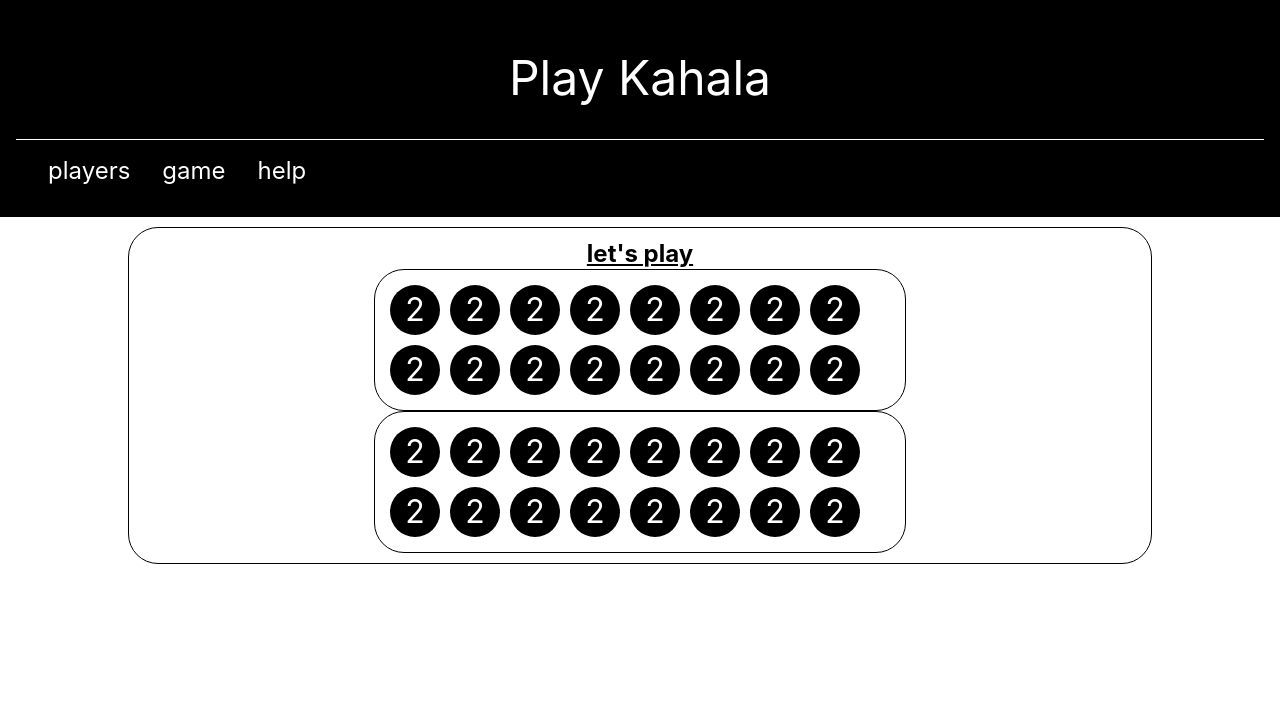
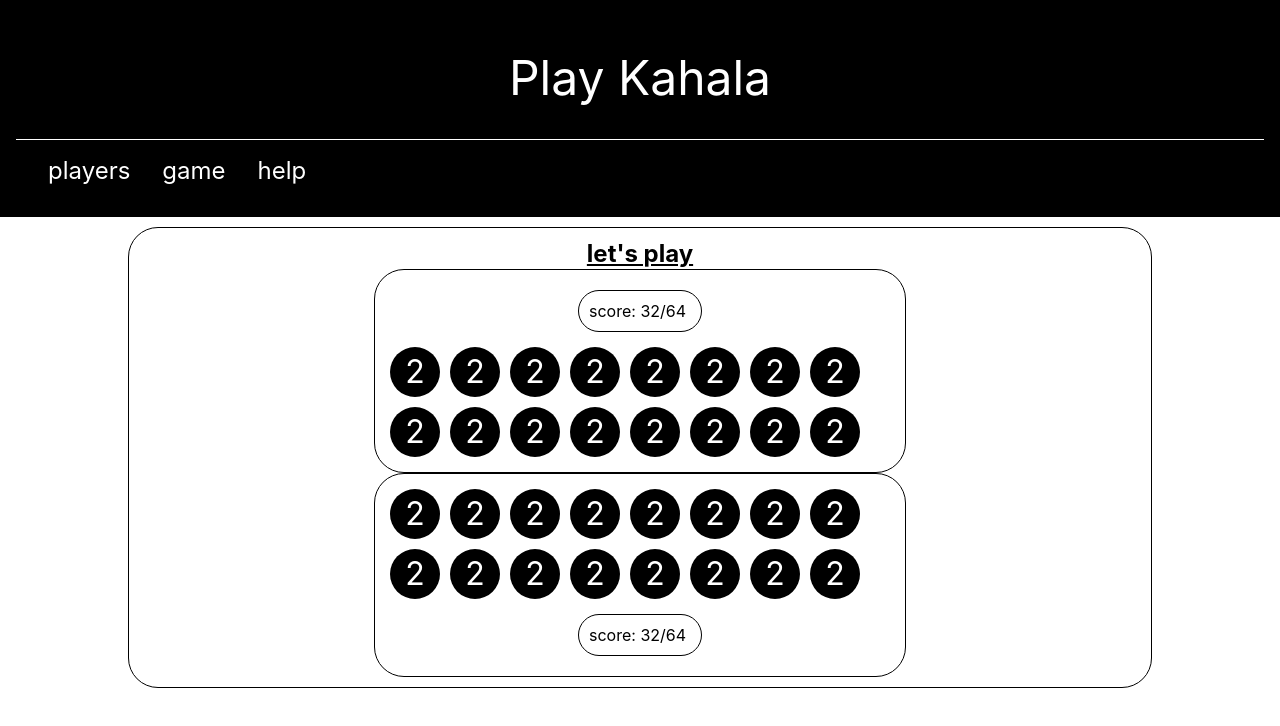
Before and after one commit to tike/kahala, an Angular app: page /game in a window 1280 px wide. Shown: the top 726 px of the page. Built offline with nearby package versions, Linux system fonts and the light colour scheme; what angular-in-memory-web-api would draw is missing.

Commit message:
add playerscores

```diff
--- a/src/app/game/game.component.html
+++ b/src/app/game/game.component.html
@@ -3,6 +3,7 @@
     <h1>let's play</h1>
     <div class="board">
       <div class="halfboard box">
+        <app-playerboard  player="0"></app-playerboard>
         <div>
           <app-field *ngFor="let field of getOuterRow(0)" player="0" [field]="field"  [inverted]="true"></app-field>
         </div>
@@ -19,6 +20,7 @@
         <div>
           <app-field *ngFor="let field of getOuterRow(1)" player="1" [field]="field" [inverted]="true"></app-field>
         </div>
+        <app-playerboard player="1"></app-playerboard>
       </div>
     </div>
   </div>
--- a/src/app/playerboard/playerboard.component.html
+++ b/src/app/playerboard/playerboard.component.html
@@ -1,3 +1,3 @@
-<p>
-  playerboard works!
-</p>
+<div class="box">
+  <span>score: {{getScore()}}/64</span>
+</div>
--- a/src/app/playerboard/playerboard.component.scss
+++ b/src/app/playerboard/playerboard.component.scss
@@ -0,0 +1,5 @@
+@import "../../_mixins.scss";
+
+.box {
+  @include centeredContainer(20%);
+}
--- a/src/app/playerboard/playerboard.component.ts
+++ b/src/app/playerboard/playerboard.component.ts
@@ -1,4 +1,6 @@
-import { Component, OnInit } from '@angular/core';
+import { Component, Input, OnInit } from '@angular/core';
+
+import { GameService } from '../services/game.service';
 
 @Component({
   selector: 'app-playerboard',
@@ -6,10 +8,15 @@ import { Component, OnInit } from '@angular/core';
   styleUrls: ['./playerboard.component.scss']
 })
 export class PlayerboardComponent implements OnInit {
+  @Input() player: number;
 
-  constructor() { }
+  constructor(private gameSvc: GameService) { }
 
   ngOnInit() {
   }
 
+  getScore(): number {
+    return this.gameSvc.getScore(this.player);
+  }
+
 }
```
